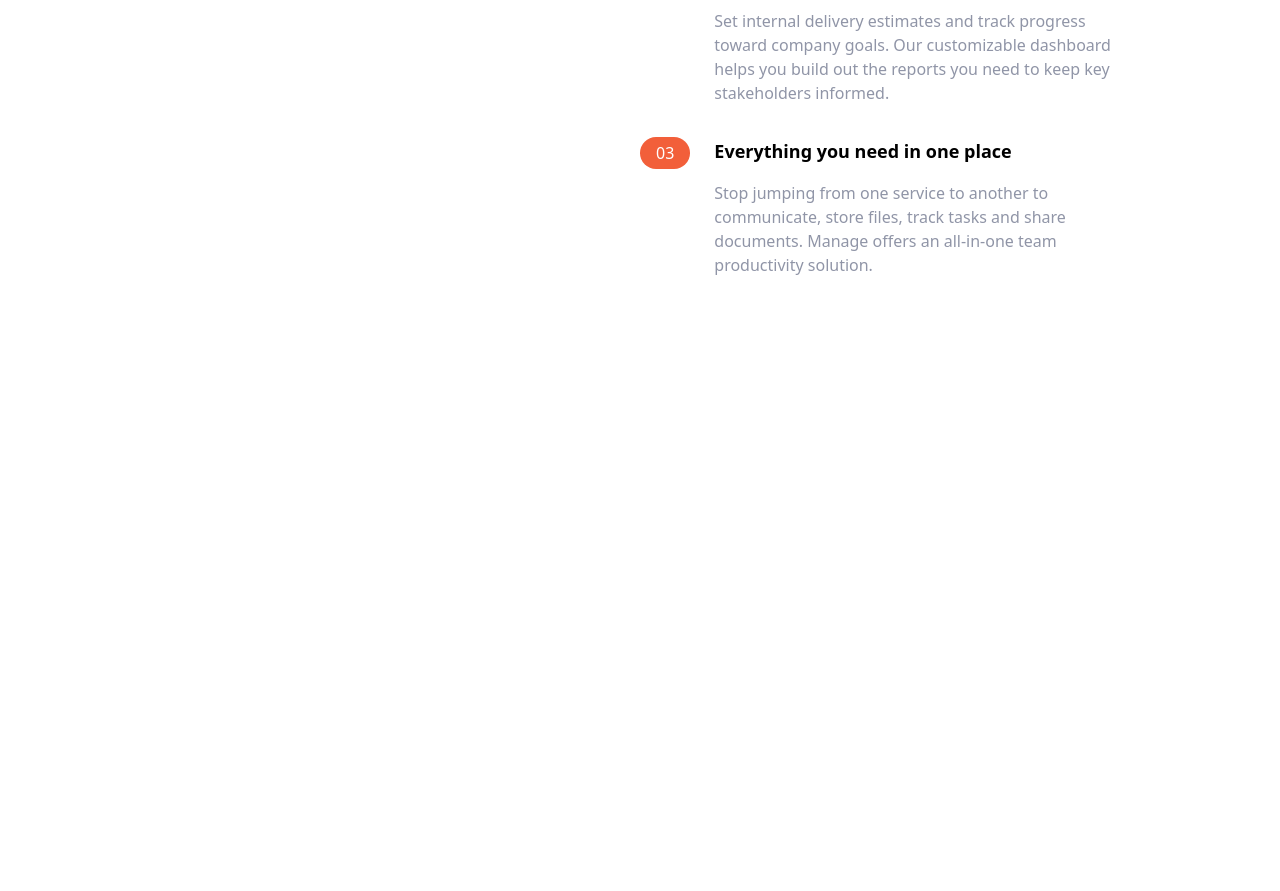
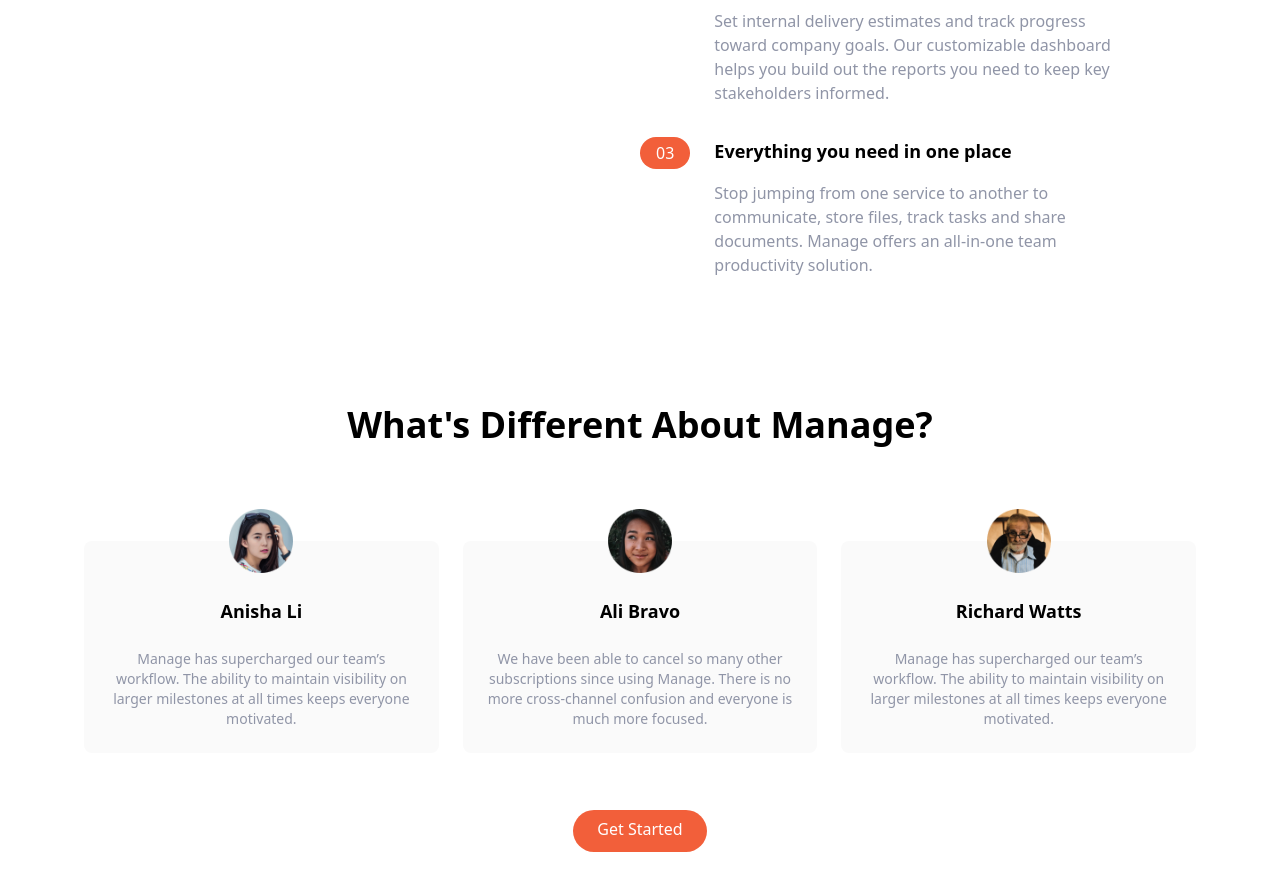
Before and after one commit to emanuelefavero/tailwind, a website: page index.html in a window 1280 px wide. Shown: the part 863-1754 px from the top of the page. Before the commit the page ends 1140 px from the top, so only its background shows below. Drawn offline with Linux system fonts and the light colour scheme.

Commit message:
add testimonials section

```diff
--- a/index.html
+++ b/index.html
@@ -176,5 +176,76 @@
         </div>
       </div>
     </section>
+
+    <!-- Testimonials -->
+    <section id="testimonials">
+      <!-- Container to heading and test blocks -->
+      <div class="max-w-6xl px-5 mx-auto mt-32 text-center">
+        <!-- Heading -->
+        <h2 class="text-4xl font-bold text-center">
+          What's Different About Manage?
+        </h2>
+        <!-- Testimonial Container -->
+        <div class="flex flex-col mt-24 md:flex-row md:space-x-6">
+          <!-- Testimonial 1 -->
+          <div
+            class="flex flex-col items-center p-6 space-y-6 rounded-lg bg-veryLightGray md:w-1/3"
+          >
+            <img
+              src="img/avatar-anisha.png"
+              class="w-16 -mt-14"
+              alt="anisha avatar"
+            />
+            <h5 class="text-lg font-bold">Anisha Li</h5>
+            <p class="text-sm text-darkGrayishBlue">
+              Manage has supercharged our team’s workflow. The ability to
+              maintain visibility on larger milestones at all times keeps
+              everyone motivated.
+            </p>
+          </div>
+          <!-- Testimonial 2 -->
+          <div
+            class="hidden flex-col items-center p-6 space-y-6 rounded-lg bg-veryLightGray md:flex md:w-1/3"
+          >
+            <img
+              src="img/avatar-ali.png"
+              class="w-16 -mt-14"
+              alt="anisha avatar"
+            />
+            <h5 class="text-lg font-bold">Ali Bravo</h5>
+            <p class="text-sm text-darkGrayishBlue">
+              We have been able to cancel so many other subscriptions since
+              using Manage. There is no more cross-channel confusion and
+              everyone is much more focused.
+            </p>
+          </div>
+          <!-- Testimonial 3 -->
+          <div
+            class="hidden flex-col items-center p-6 space-y-6 rounded-lg bg-veryLightGray md:flex md:w-1/3"
+          >
+            <img
+              src="img/avatar-richard.png"
+              class="w-16 -mt-14"
+              alt="anisha avatar"
+            />
+            <h5 class="text-lg font-bold">Richard Watts</h5>
+            <p class="text-sm text-darkGrayishBlue">
+              Manage has supercharged our team’s workflow. The ability to
+              maintain visibility on larger milestones at all times keeps
+              everyone motivated.
+            </p>
+          </div>
+        </div>
+
+        <!-- Button -->
+        <div class="my-16">
+          <a
+            href="#"
+            class="p-3 px-6 pt-2 text-white bg-brightRed rounded-full align-baseline hover:bg-brightRedLight"
+            >Get Started</a
+          >
+        </div>
+      </div>
+    </section>
   </body>
 </html>
```
Also changed, not shown: TIPS.md (+3 -0 lines), css/main.css.
